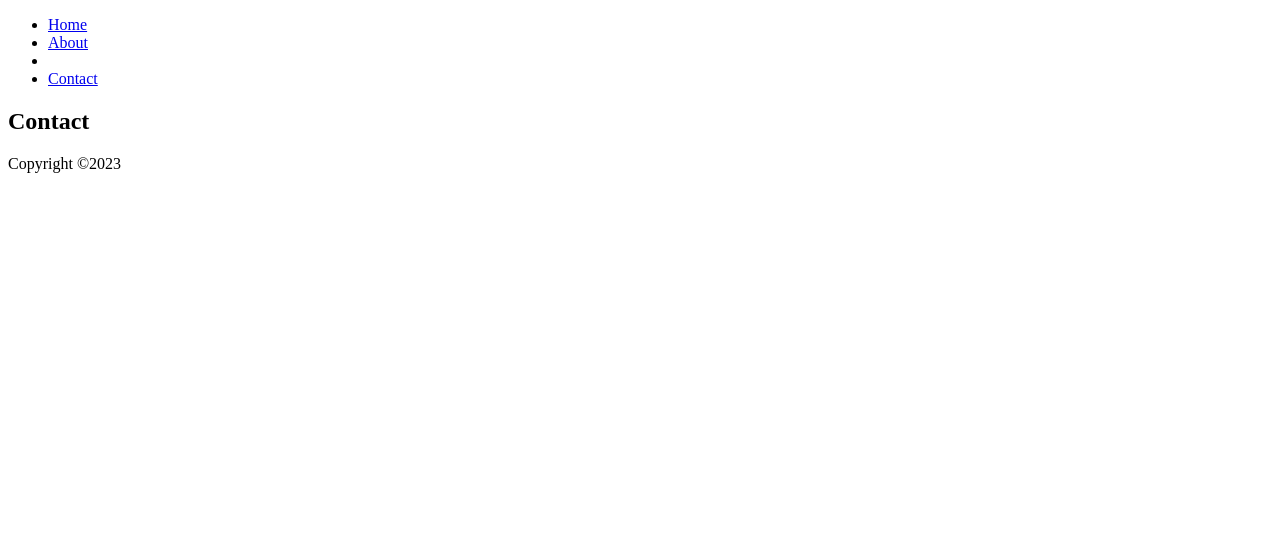
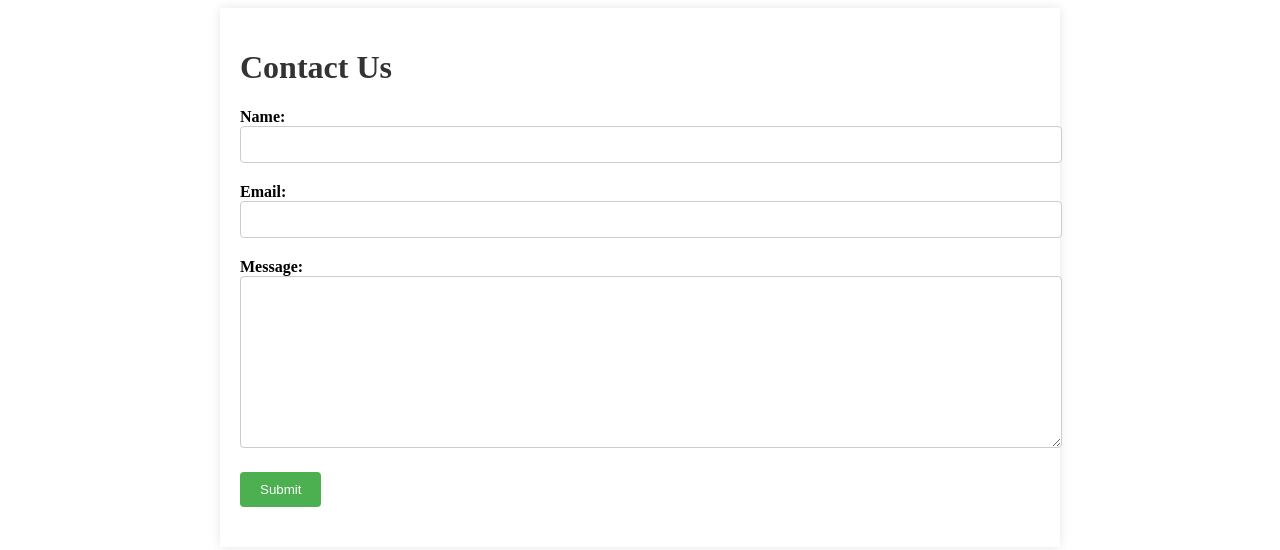
Before and after one commit to Kelsey2706/Group-3, a plain HTML site: page contact.html in a window 1280 px wide. Drawn offline with Linux system fonts and the light colour scheme.

Commit message:
Contactpage

```diff
--- a/contact.html
+++ b/contact.html
@@ -1,27 +1,33 @@
 <!DOCTYPE html>
 <html lang="en">
-<head>
-    <meta charset="UTF-8">
-    <meta name="viewport" content="width=device-width, initial-scale=1.0">
-    <title>Contact</title>
-</head>
-<body>
-    <header>
-        <nav>
-            <ul>
-                <li><a href="#">Home</a></li>
-                <li><a href="#">About</a></li>
-                <li><a href="#"></a></li>
-                <li><a href="./contact.html">Contact</a></li>
-            </ul>
-        </nav>
-    </header>
-    <main>
-        <h2>Contact</h2>
-
-    </main>
-    <footer>
-        <p>Copyright &copy;2023</p>
-    </footer>
-</body>
+  <head>
+    <meta charset="UTF-8" />
+    <meta name="viewport" content="width=device-width, initial-scale=1.0" />
+    <link rel="stylesheet" type="text/css" href="styles.css" />
+    <title>Contact Us - Baby Shop</title>
+  </head>
+  <body>
+    <div class="container">
+      <h1>Contact Us</h1>
+      <div class="contact-form">
+        <form action="#" method="post">
+          <div class="form-group">
+            <label for="name">Name:</label>
+            <input type="text" id="name" name="name" required />
+          </div>
+          <div class="form-group">
+            <label for="email">Email:</label>
+            <input type="email" id="email" name="email" required />
+          </div>
+          <div class="form-group">
+            <label for="message">Message:</label>
+            <textarea id="message" name="message" required></textarea>
+          </div>
+          <div class="form-group">
+            <button type="submit">Submit</button>
+          </div>
+        </form>
+      </div>
+    </div>
+  </body>
 </html>
```
